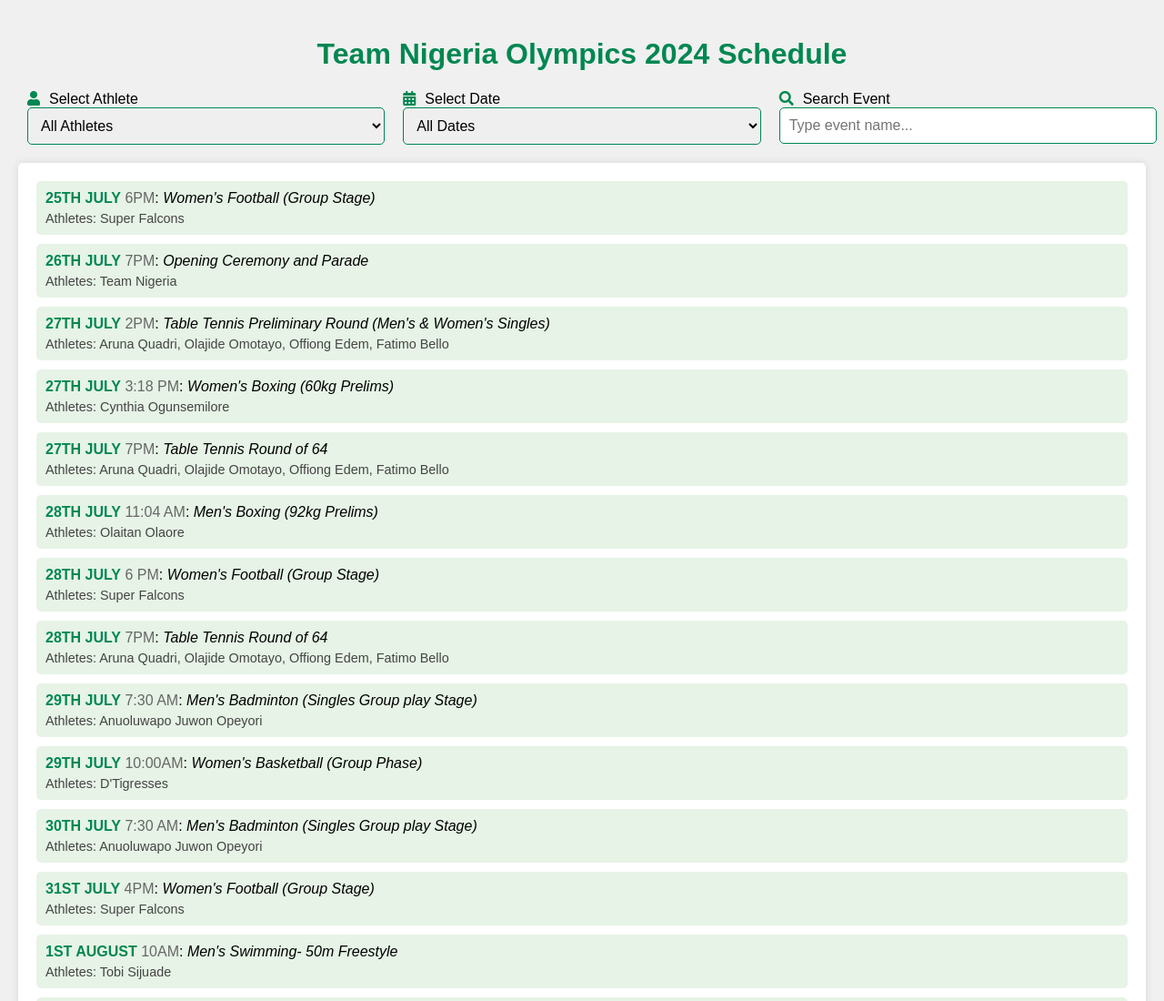
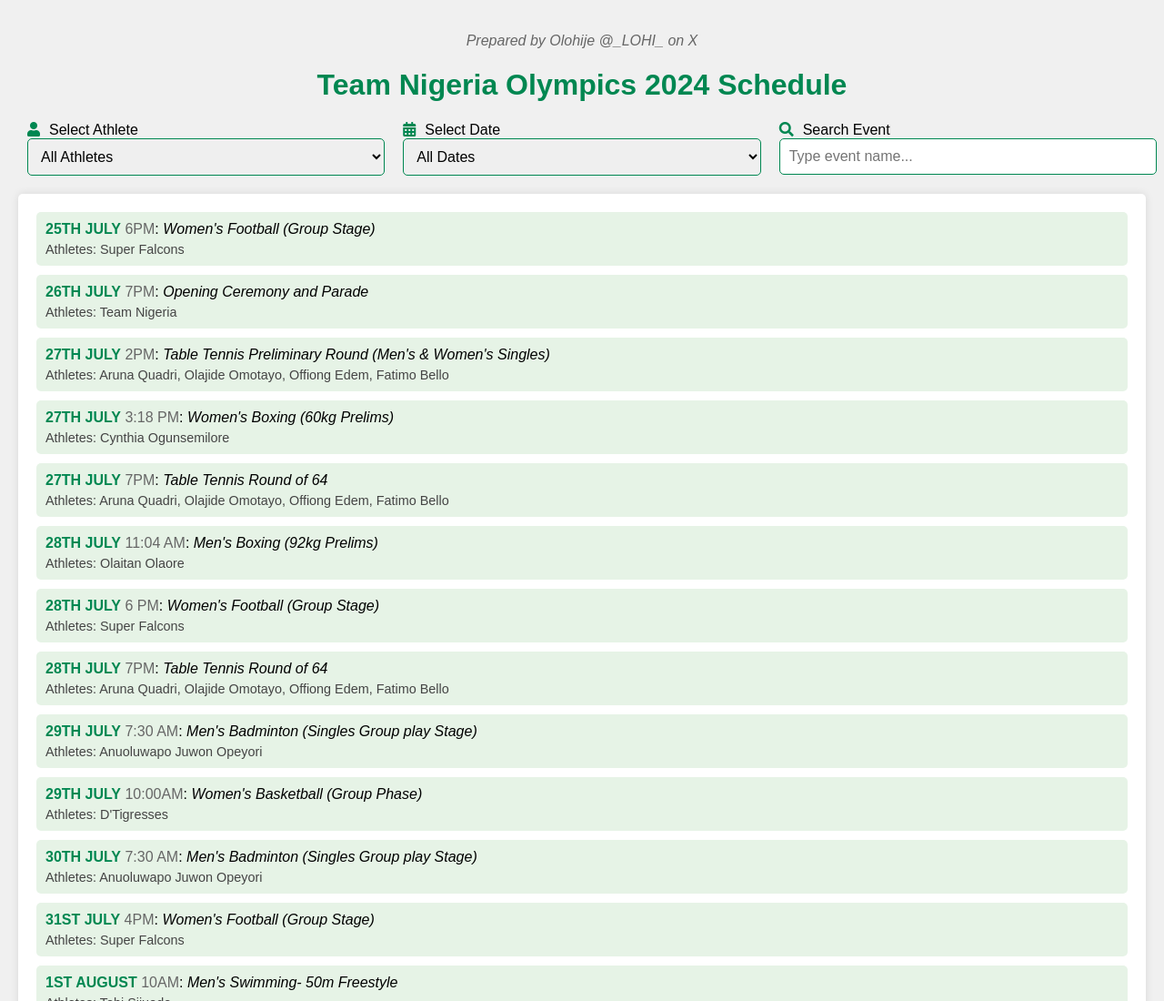
Before and after one commit to scothinks/team_nigeria_2024_schedule, a plain HTML site: page index.html in a window 1280 px wide. Shown: the top 1100 px of the page at 91% size. Drawn offline with nearby package versions, Linux system fonts and the light colour scheme.

Commit message:
Update index.html
Updated credit.

```diff
--- a/index.html
+++ b/index.html
@@ -4,6 +4,7 @@
     <meta charset="UTF-8">
     <meta name="viewport" content="width=device-width, initial-scale=1.0">
     <title>Team Nigeria Olympics 2024 Schedule</title>
+    <p style="text-align: center; color: #666; font-style: italic;">Prepared by Olohije @_LOHI_ on X</p>
     <script src="https://d3js.org/d3.v6.min.js"></script>
     <link href="https://cdnjs.cloudflare.com/ajax/libs/font-awesome/5.15.1/css/all.min.css" rel="stylesheet">
     <style>
```
